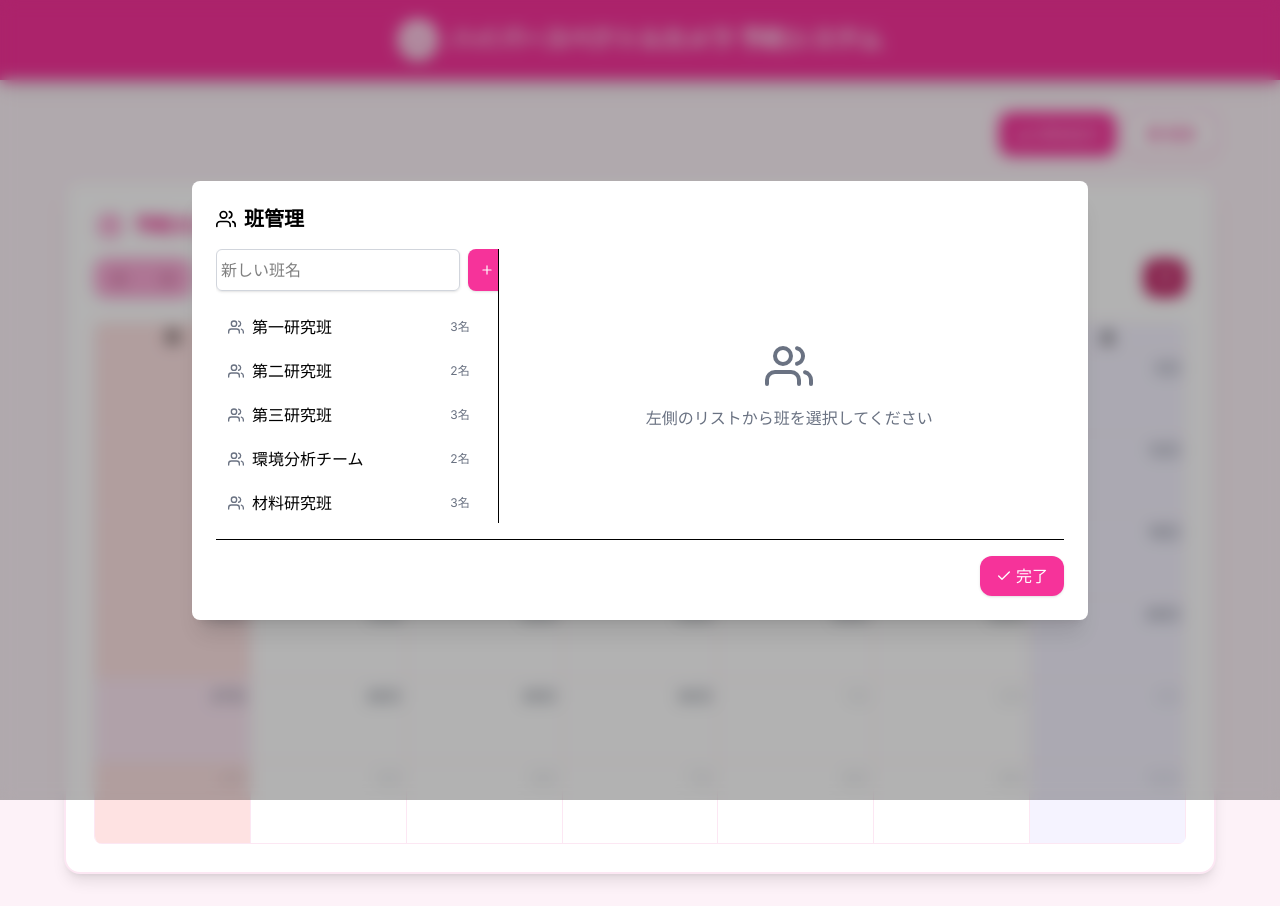
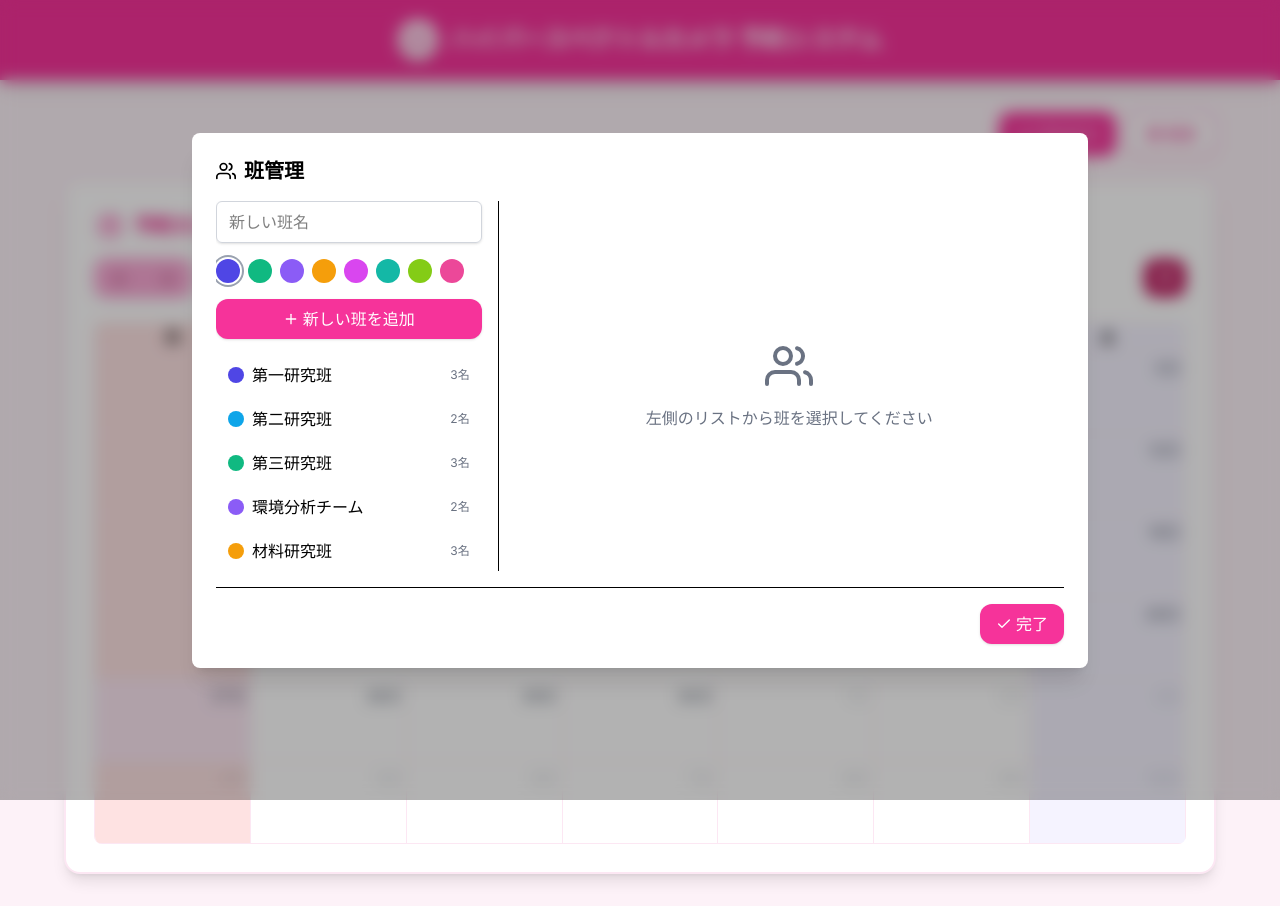
Before and after one commit to Yumekawa-chan/reserve-hs-camera, a Next.js app: page / in a window 1280 px wide. Both pictures are taken after a click on the button "設定". Built offline with nearby package versions, Linux system fonts and the light colour scheme.

Commit message:
update: 班を色で管理できるようにした

```diff
--- a/src/components/Calendar.tsx
+++ b/src/components/Calendar.tsx
@@ -7,6 +7,7 @@ import jaLocale from '@fullcalendar/core/locales/ja';
 import { EventClickArg } from '@fullcalendar/core';
 import { EventModal } from './EventModal';
 import { EventDetails } from './EventDetails';
+import { getTeamColor } from '@/lib/utils';
 
 export function Calendar() {
   const [events, setEvents] = useState<Event[]>([]);
@@ -41,16 +42,17 @@ export function Calendar() {
 
   const formatEventsForCalendar = (events: Event[]) => {
     return events.map(event => {
-      let backgroundColor = '#EC4899'; // pink-500 for reserved
-      let borderColor = '#DB2777'; // pink-600
+      let backgroundColor, borderColor;
       const textColor = '#FFFFFF';
 
       if (event.status === 'in-use') {
-        backgroundColor = '#F59E0B'; // amber-500 for in-use
-        borderColor = '#D97706'; // amber-600
-      } else if (event.status === 'completed') {
-        backgroundColor = '#10B981'; // emerald-500 for completed
-        borderColor = '#059669'; // emerald-600
+        // 使用中は常に赤色
+        backgroundColor = '#EF4444'; // red-500
+        borderColor = '#DC2626'; // red-600
+      } else {
+        const teamColors = getTeamColor(event.team);
+        backgroundColor = teamColors.bg;
+        borderColor = teamColors.border;
       }
 
       const timeDisplay = event.time ?
--- a/src/components/ReportModal.tsx
+++ b/src/components/ReportModal.tsx
@@ -173,7 +173,7 @@ export function ReportModal({
               className="flex items-center"
             >
               <FiCheckCircle className="mr-1" />
-              完了登録
+              完了
             </Button>
           </div>
         </form>
--- a/src/components/TeamManagement.tsx
+++ b/src/components/TeamManagement.tsx
@@ -1,7 +1,18 @@
 import { useEffect, useRef, useState } from 'react';
 import { Team, TeamMember, addTeam, deleteTeam, generateId, getTeams, updateTeam } from '@/lib/mockData';
 import { Button } from './Button';
-import { FiUser, FiUsers, FiUserPlus, FiUserX, FiEdit, FiTrash2, FiPlus, FiCheck, FiX } from 'react-icons/fi';
+import { FiUser, FiUsers, FiUserPlus, FiUserX, FiEdit, FiTrash2, FiPlus, FiCheck, FiX, FiSettings } from 'react-icons/fi';
+
+const COLOR_PALETTE = [
+  { name: 'インディゴ', bg: '#4F46E5', border: '#4338CA' },
+  { name: 'エメラルド', bg: '#10B981', border: '#059669' },
+  { name: 'バイオレット', bg: '#8B5CF6', border: '#7C3AED' },
+  { name: 'アンバー', bg: '#F59E0B', border: '#D97706' },
+  { name: 'フクシャ', bg: '#D946EF', border: '#C026D3' },
+  { name: 'ティール', bg: '#14B8A6', border: '#0D9488' },
+  { name: 'ライム', bg: '#84CC16', border: '#65A30D' },
+  { name: 'ピンク', bg: '#EC4899', border: '#DB2777' },
+];
 
 interface TeamManagementProps {
   isOpen: boolean;
@@ -14,6 +25,7 @@ export function TeamManagement({ isOpen, onClose }: TeamManagementProps) {
   const [newTeamName, setNewTeamName] = useState('');
   const [newMemberName, setNewMemberName] = useState('');
   const [editingTeam, setEditingTeam] = useState(false);
+  const [selectedColor, setSelectedColor] = useState(COLOR_PALETTE[0]);
 
   const modalRef = useRef<HTMLDivElement>(null);
 
@@ -32,6 +44,15 @@ export function TeamManagement({ isOpen, onClose }: TeamManagementProps) {
   const handleSelectTeam = (team: Team) => {
     setSelectedTeam(team);
     setEditingTeam(false);
+    // チームの色を選択状態に設定
+    if (team.color) {
+      const matchingColor = COLOR_PALETTE.find(
+        color => color.bg === team.color?.bg && color.border === team.color?.border
+      );
+      if (matchingColor) {
+        setSelectedColor(matchingColor);
+      }
+    }
   };
 
   const handleAddTeam = () => {
@@ -40,7 +61,8 @@ export function TeamManagement({ isOpen, onClose }: TeamManagementProps) {
     const newTeam: Team = {
       id: generateId(),
       name: newTeamName,
-      members: []
+      members: [],
+      color: selectedColor
     };
 
     addTeam(newTeam);
@@ -53,6 +75,14 @@ export function TeamManagement({ isOpen, onClose }: TeamManagementProps) {
     setEditingTeam(true);
     if (selectedTeam) {
       setNewTeamName(selectedTeam.name);
+      if (selectedTeam.color) {
+        const matchingColor = COLOR_PALETTE.find(
+          color => color.bg === selectedTeam.color?.bg && color.border === selectedTeam.color?.border
+        );
+        if (matchingColor) {
+          setSelectedColor(matchingColor);
+        }
+      }
     }
   };
 
@@ -61,7 +91,8 @@ export function TeamManagement({ isOpen, onClose }: TeamManagementProps) {
 
     const updatedTeam = {
       ...selectedTeam,
-      name: newTeamName
+      name: newTeamName,
+      color: selectedColor
     };
 
     updateTeam(updatedTeam);
@@ -132,20 +163,33 @@ export function TeamManagement({ isOpen, onClose }: TeamManagementProps) {
         <div className="flex flex-1 overflow-hidden">
           <div className="w-1/3 border-r pr-4 overflow-y-auto">
             <div className="mb-4">
-              <div className="flex space-x-2">
+              <div className="flex flex-col space-y-2">
                 <input
                   type="text"
                   value={newTeamName}
                   onChange={(e) => setNewTeamName(e.target.value)}
                   placeholder="新しい班名"
-                  className="flex-1 px-1 py-2 border border-gray-300 rounded-md shadow-sm focus:outline-none focus:ring-blue-500 focus:border-blue-500"
+                  className="w-full px-3 py-2 border border-gray-300 rounded-md shadow-sm focus:outline-none focus:ring-blue-500 focus:border-blue-500"
                 />
+
+                <div className="flex flex-wrap gap-2 mt-2">
+                  {COLOR_PALETTE.map((color, index) => (
+                    <button
+                      key={index}
+                      className={`w-6 h-6 rounded-full ${color.bg === selectedColor.bg ? 'ring-2 ring-offset-2 ring-gray-400' : ''}`}
+                      style={{ backgroundColor: color.bg }}
+                      onClick={() => setSelectedColor(color)}
+                      title={color.name}
+                    />
+                  ))}
+                </div>
+
                 <Button
                   onClick={handleAddTeam}
-                  size="sm"
-                  className="flex items-center"
+                  className="flex items-center justify-center mt-2"
                 >
-                  <FiPlus />
+                  <FiPlus className="mr-1" />
+                  新しい班を追加
                 </Button>
               </div>
             </div>
@@ -160,7 +204,10 @@ export function TeamManagement({ isOpen, onClose }: TeamManagementProps) {
                   onClick={() => handleSelectTeam(team)}
                 >
                   <span className="flex items-center">
-                    <FiUsers className="mr-2 text-gray-500" />
+                    <span
+                      className="w-4 h-4 rounded-full mr-2"
+                      style={{ backgroundColor: team.color?.bg || '#CBD5E1' }}
+                    />
                     {team.name}
                   </span>
                   <span className="text-xs text-gray-500">
@@ -176,20 +223,39 @@ export function TeamManagement({ isOpen, onClose }: TeamManagementProps) {
               <>
                 <div className="border-b pb-3 mb-3 flex justify-between items-center">
                   {editingTeam ? (
-                    <div className="flex space-x-2 items-center flex-1">
+                    <div className="flex flex-col space-y-2 w-full">
                       <input
                         type="text"
                         value={newTeamName}
                         onChange={(e) => setNewTeamName(e.target.value)}
-                        className="flex-1 px-3 py-2 border border-gray-300 rounded-md shadow-sm focus:outline-none focus:ring-blue-500 focus:border-blue-500"
+                        className="w-full px-3 py-2 border border-gray-300 rounded-md shadow-sm focus:outline-none focus:ring-blue-500 focus:border-blue-500"
                       />
+
+                      <div className="flex flex-wrap gap-2 mt-2">
+                        <div className="text-sm text-gray-500 flex items-center mr-2">
+                          <FiSettings className="mr-1" />
+                          班の色:
+                        </div>
+                        {COLOR_PALETTE.map((color, index) => (
+                          <button
+                            key={index}
+                            className={`w-6 h-6 rounded-full ${color.bg === selectedColor.bg ? 'ring-2 ring-offset-2 ring-gray-400' : ''}`}
+                            style={{ backgroundColor: color.bg }}
+                            onClick={() => setSelectedColor(color)}
+                            title={color.name}
+                          />
+                        ))}
+                      </div>
+
+                      <div className="flex space-x-2">
                         <Button
                           variant="success"
                           size="sm"
                           onClick={handleUpdateTeam}
                           className="flex items-center"
                         >
-                        <FiCheck />
+                          <FiCheck className="mr-1" />
+                          保存
                         </Button>
                         <Button
                           variant="outline"
@@ -200,12 +266,20 @@ export function TeamManagement({ isOpen, onClose }: TeamManagementProps) {
                           }}
                           className="flex items-center"
                         >
-                        <FiX />
+                          <FiX className="mr-1" />
+                          キャンセル
                         </Button>
+                      </div>
                     </div>
                   ) : (
                     <>
-                      <h3 className="text-lg font-medium">{selectedTeam.name}</h3>
+                      <h3 className="text-lg font-medium flex items-center">
+                        <span
+                          className="w-5 h-5 rounded-full mr-2"
+                          style={{ backgroundColor: selectedTeam.color?.bg || '#CBD5E1' }}
+                        />
+                        {selectedTeam.name}
+                      </h3>
                       <div className="flex space-x-2">
                         <Button
                           size="sm"
--- a/src/lib/mockData.ts
+++ b/src/lib/mockData.ts
@@ -21,6 +21,10 @@ export interface Team {
   id: string;
   name: string;
   members: TeamMember[];
+  color?: {
+    bg: string;
+    border: string;
+  };
 }
 
 export const teams: Team[] = [
@@ -31,7 +35,8 @@ export const teams: Team[] = [
       { id: '101', name: '佐藤 太郎' },
       { id: '102', name: '田中 花子' },
       { id: '103', name: '鈴木 一郎' }
-    ]
+    ],
+    color: { bg: '#4F46E5', border: '#4338CA' } // インディゴ
   },
   {
     id: '2',
@@ -39,7 +44,8 @@ export const teams: Team[] = [
     members: [
       { id: '201', name: '高橋 次郎' },
       { id: '202', name: '伊藤 真理' }
-    ]
+    ],
+    color: { bg: '#0EA5E9', border: '#0284C7' } // スカイブルー
   },
   {
     id: '3',
@@ -48,7 +54,8 @@ export const teams: Team[] = [
       { id: '301', name: '渡辺 健太' },
       { id: '302', name: '佐々木 美咲' },
       { id: '303', name: '小林 隆' }
-    ]
+    ],
+    color: { bg: '#10B981', border: '#059669' } // エメラルド
   },
   {
     id: '4',
@@ -56,7 +63,8 @@ export const teams: Team[] = [
     members: [
       { id: '401', name: '加藤 誠' },
       { id: '402', name: '山本 恵' }
-    ]
+    ],
+    color: { bg: '#8B5CF6', border: '#7C3AED' } // バイオレット
   },
   {
     id: '5',
@@ -65,7 +73,8 @@ export const teams: Team[] = [
       { id: '501', name: '中村 大輔' },
       { id: '502', name: '斎藤 裕子' },
       { id: '503', name: '松本 拓也' }
-    ]
+    ],
+    color: { bg: '#F59E0B', border: '#D97706' } // アンバー
   }
 ];
 
--- a/src/lib/utils.ts
+++ b/src/lib/utils.ts
@@ -1,6 +1,6 @@
 import { type ClassValue, clsx } from 'clsx';
 import { twMerge } from 'tailwind-merge';
-import { Event } from './mockData';
+import { Event, getTeamByName } from './mockData';
 
 export function cn(...inputs: ClassValue[]) {
   return twMerge(clsx(inputs));
@@ -38,6 +38,40 @@ export function getStatusText(status: string): string {
       return '完了';
     default:
       return '不明';
+  }
+}
+
+export function getTeamColor(teamName: string): { bg: string, border: string } {
+  // チームデータから該当するチームを探す
+  const team = getTeamByName(teamName);
+
+  // チームが見つかり、カラー設定がある場合はそれを返す
+  if (team && team.color) {
+    return team.color;
+  }
+
+  // 以下は既存のフォールバックロジック
+  switch (teamName) {
+    case '第一研究班':
+      return { bg: '#4F46E5', border: '#4338CA' }; // インディゴ (indigo-600, indigo-700)
+    case '第二研究班':
+      return { bg: '#0EA5E9', border: '#0284C7' }; // スカイブルー (sky-500, sky-600)
+    case '第三研究班':
+      return { bg: '#10B981', border: '#059669' }; // エメラルド (emerald-500, emerald-600)
+    case '環境分析チーム':
+      return { bg: '#8B5CF6', border: '#7C3AED' }; // バイオレット (violet-500, violet-600)
+    case '材料研究班':
+      return { bg: '#F59E0B', border: '#D97706' }; // アンバー (amber-500, amber-600)
+    default:
+      // ハッシュ値に基づいて色を生成（赤色を避ける）
+      const hash = teamName.split('').reduce((acc, char) => {
+        return char.charCodeAt(0) + ((acc << 5) - acc);
+      }, 0);
+      const hue = Math.abs(hash % 280); // 0-280の範囲（赤色の範囲を避ける）
+      return {
+        bg: `hsl(${hue}, 70%, 60%)`,
+        border: `hsl(${hue}, 70%, 50%)`
+      };
   }
 }
 
```
Lines whose indentation alone changed are shown as unchanged.
